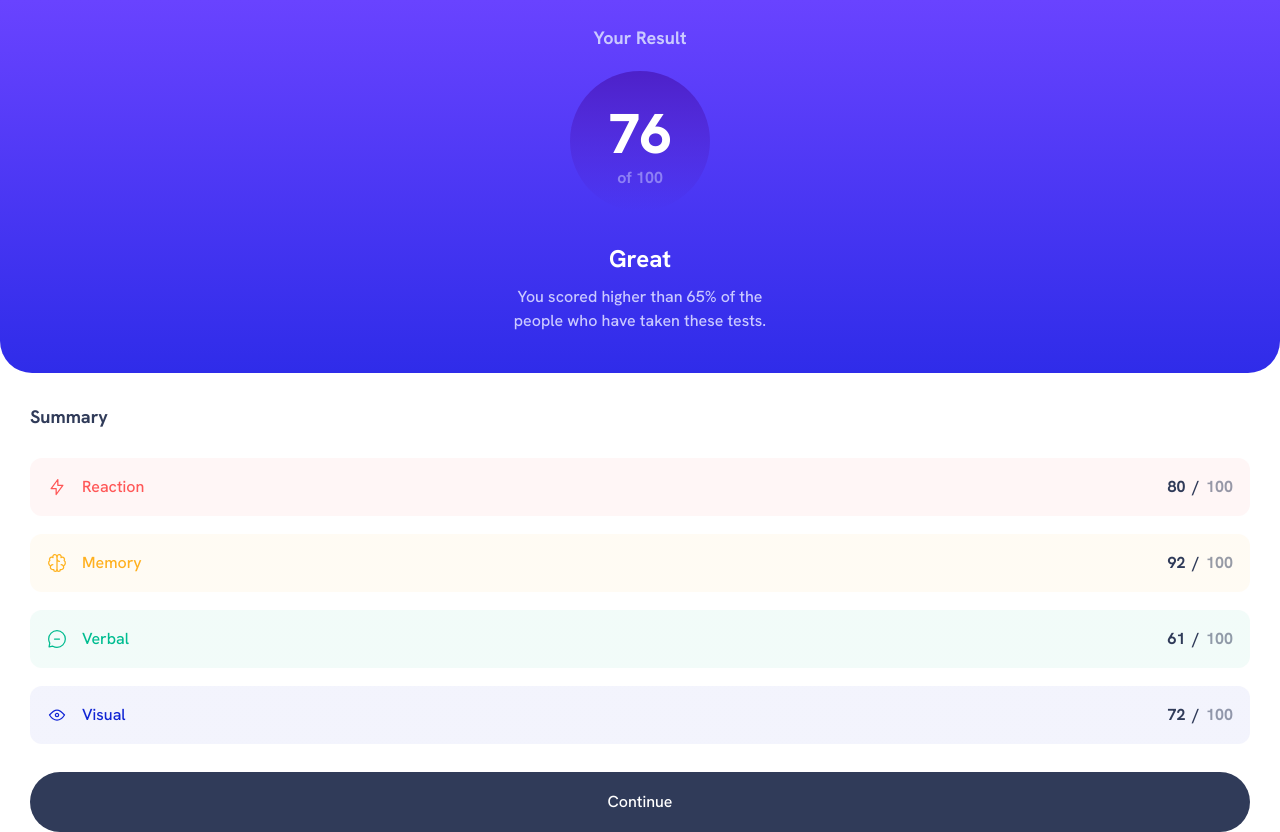
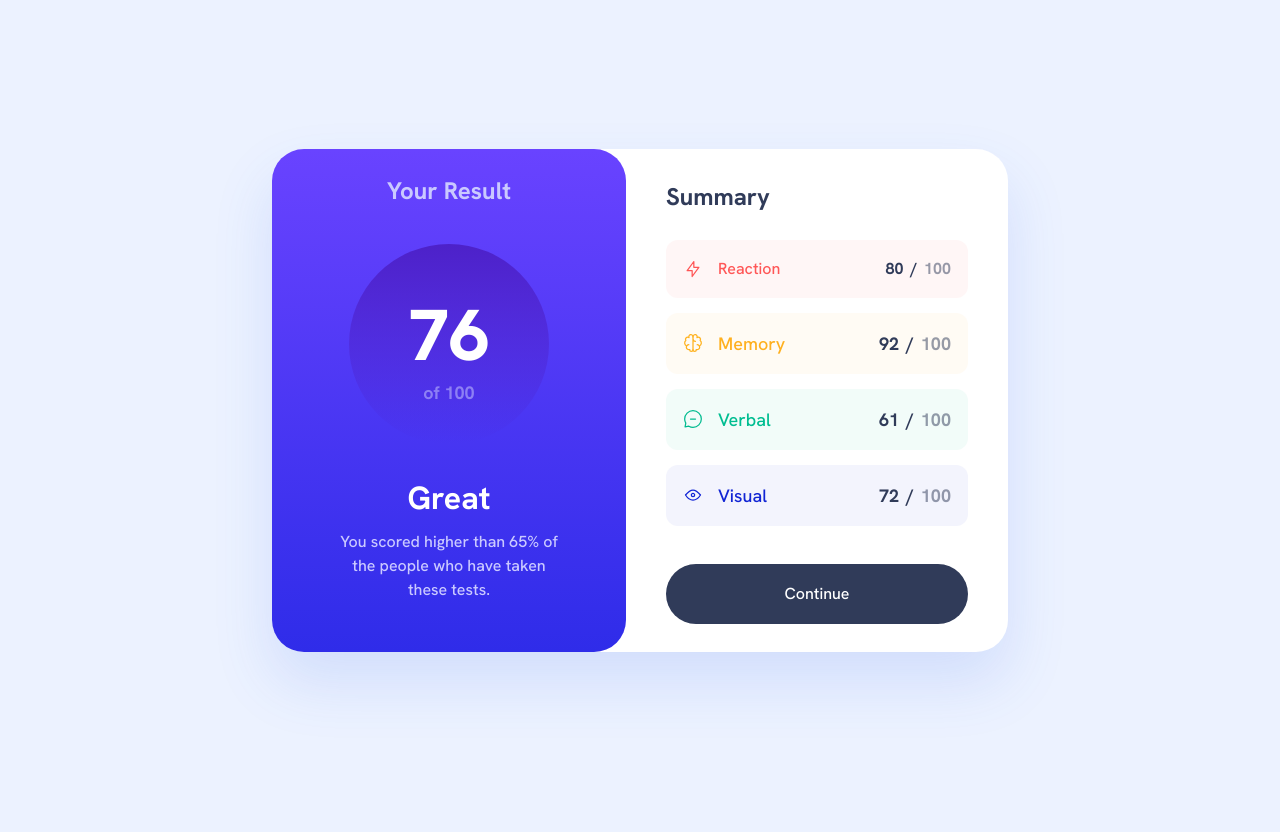
Before and after one commit to K01wfd/RESULT-SUMMARY-COMPONENT, a plain HTML site: page index.html in a window 1280 px wide. After the commit the page ends 800 px from the top, so only its background shows below. Drawn offline with Linux system fonts and the light colour scheme; files whose address does not match are found by name.

Commit message:
styling desktop

```diff
--- a/styles/index.css
+++ b/styles/index.css
@@ -51,6 +51,9 @@ body {
   line-height: 1.5;
   font-family: var(--ff-primary);
   background: #ecf2ff;
+  min-height: 100vh;
+  display: flex;
+  align-items: center;
 }
 h1 {
   font-weight: var(--fw-800);
@@ -68,6 +71,8 @@ a:visited {
 }
 main {
   background: #fff;
+  flex-shrink: 0;
+  width: 100%;
 }
 /* RESULT SIDE */
 .result {
@@ -83,7 +88,7 @@ main {
 .result__title {
   font-size: var(--fs-18);
   color: var(--light-blue);
-  margin-bottom: 2rem;
+  margin-bottom: 3.5rem;
 }
 .result__score-box {
   border-radius: 50%;
@@ -122,6 +127,7 @@ main {
 .summary {
   margin-top: 3rem;
   padding-inline: 3rem;
+  padding-bottom: 3rem;
 }
 .summary__title {
   font-size: var(--fs-18);
@@ -205,3 +211,65 @@ main {
   text-align: center;
   font-size: var(--fs-18);
 }
+
+/* MEDIA QUIRIES */
+@media screen and (min-width: 800px) {
+  main {
+    margin-inline: auto;
+    max-width: 736px;
+    display: flex;
+    box-shadow: var(--box-shadow);
+    border-radius: 3.2rem;
+  }
+  main > * {
+    flex-basis: 100%;
+  }
+  .result {
+    border-radius: 3.2rem;
+  }
+  .result__title {
+    font-size: var(--fs-24);
+  }
+  .result__score-box {
+    width: 200px;
+    height: 200px;
+  }
+  .result__score-box h1 {
+    font-size: var(--fs-72);
+  }
+  .result__score-box p {
+    font-size: var(--fs-18);
+  }
+  .result__review {
+    text-align: center;
+  }
+  .review__title {
+    font-size: var(--fs-32);
+  }
+  .result__review p {
+    max-width: 25ch;
+  }
+  /* SUMMARY */
+  .summary {
+    padding-inline: 4rem;
+    padding-bottom: 2.8rem;
+  }
+  .summary__title {
+    font-size: var(--fs-24);
+  }
+  .summary__categories {
+    margin-block: 0;
+    margin-top: 2.5rem;
+    margin-bottom: 3.8rem;
+  }
+  .summary__categories > * + * {
+    margin-top: 1.5rem;
+    font-size: var(--fs-18);
+  }
+  .summary__link {
+    font-size: var(--fs-18);
+  }
+  .summary__link:hover {
+    background: var(--main-gradiant);
+  }
+}
```
